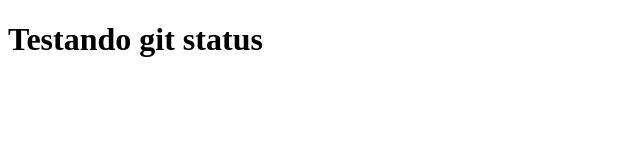
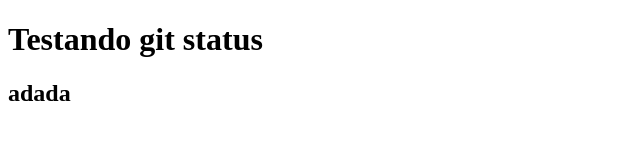
Before and after one commit to GuidoStocco/Git, a plain HTML site: page 1_repositorio/index.html in a window 1280 px wide. Shown: the whole page, without its empty margins (0-640 px from the left). Drawn offline with Linux system fonts and the light colour scheme.

Commit message:
testanbdoi

```diff
--- a/1_repositorio/index.html
+++ b/1_repositorio/index.html
@@ -7,5 +7,6 @@
 </head>
 <body>
     <h1>Testando git status</h1>
+    <h2>adada</h2>
 </body>
 </html>
```
